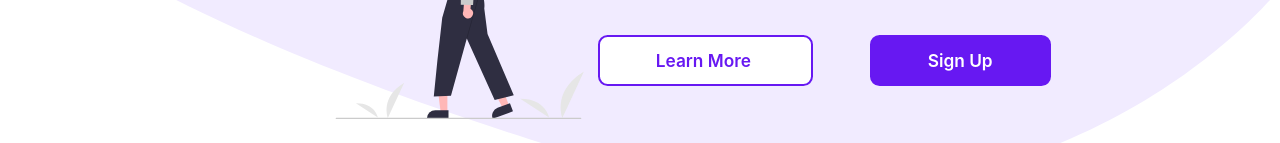
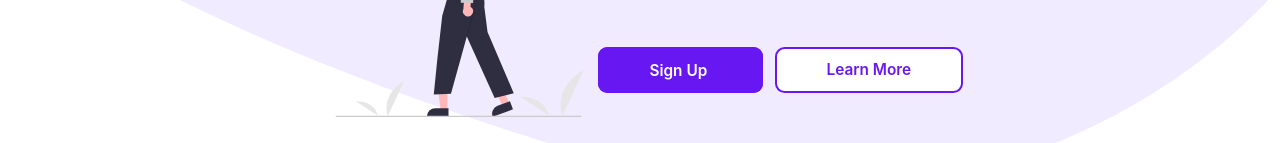
Before and after one commit to kieran6roberts/Kieran-SaaS-Landing, a website built with Vite: page index.html in a window 1280 px wide. Shown: the part 371-514 px from the top of the page. Built offline with nearby package versions, Linux system fonts and the light colour scheme.

Commit message:
made adjustments to font size and header text widths

```diff
--- a/index.html
+++ b/index.html
@@ -148,13 +148,13 @@
             class="hero__cta"
             href="/"
             >
-                learn more
+                sign up
             </a>
             <a
             class="hero__cta"
             href="/"
             >
-                sign up
+                learn more
             </a>
         </div>
     </header>
--- a/src/scss/base/variables.scss
+++ b/src/scss/base/variables.scss
@@ -8,7 +8,7 @@
   --color-text: #000000;
   --color-off-text: hsl(0, 0%, 25%);
 
-  --text-base: 0.9rem;
+  --text-base: 0.8rem;
   --text-scale: 1.2;
 
   --text-xs: clamp(
--- a/src/scss/pages/index.scss
+++ b/src/scss/pages/index.scss
@@ -45,10 +45,18 @@
 
   &__heading {
     margin-bottom: var(--space-md);
+
+    @media only screen and (min-width: "768px") {
+      width: 85%;
+    }
   }
 
   &__description {
     margin-bottom: var(--space-xl);
+
+    @media only screen and (min-width: "768px") {
+      width: 60%;
+    }
   }
 
   &__cta {
@@ -56,21 +64,21 @@
     text-transform: capitalize;
 
     &:first-of-type {
-      @include m.link-secondary;
-      margin-right: var(--space-xl);
+      @include m.link-primary;
+      margin-right: var(--space-sm);
 
       &:hover {
-        @include m.hover-secondary;
+        @include m.hover-primary;
       }
     }
 
     &:last-of-type {
-      @include m.link-primary;
+      @include m.link-secondary;
       display: none;
       visibility: hidden;
 
       &:hover {
-        @include m.hover-primary;
+        @include m.hover-secondary;
       }
 
       @media only screen and (min-width: "599px") {
```
Also changed, not shown: src/css/main.css, 1 other file.
